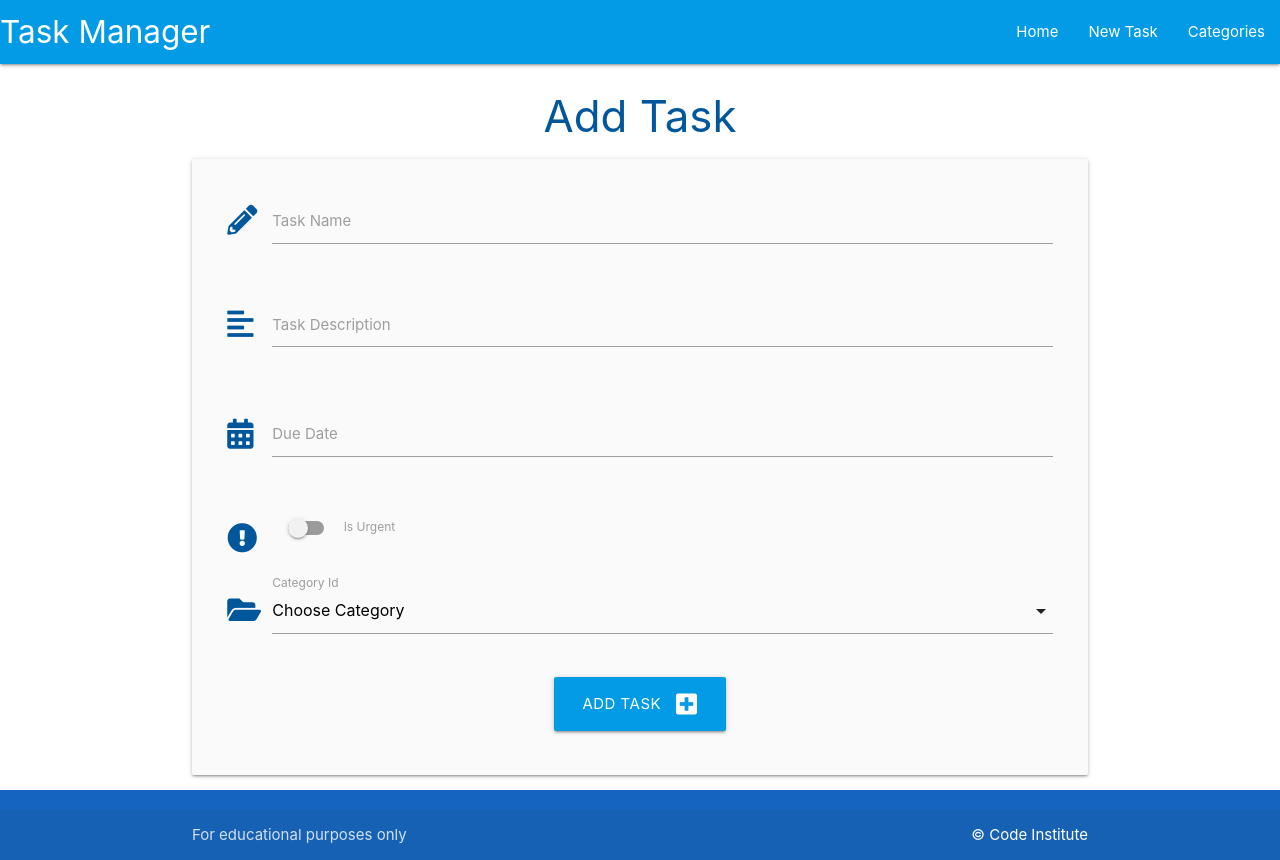
After one commit to Deneb331/flask-sqlalchemy-task-manager, a Flask app: page /add_task in a window 1280 px wide. The commit adds this page. Run offline with Flask 2, Linux system fonts and the light colour scheme; data that the repository does not hold is empty.

Commit message:
Finish task manager project

```diff
--- a/taskmanager/routes.py
+++ b/taskmanager/routes.py
@@ -1,8 +1,79 @@
-from flask import render_template
+from flask import render_template, request, redirect, url_for
 from taskmanager import app, db
 from taskmanager.models import Category, Task
+
+# If psql stops working, stop the application and run in the terminal set_pg, then psql, and start the application again.
 
 
 @app.route("/")
 def home():
-    return render_template("base.html")
+    tasks = list(Task.query.order_by(Task.id).all())
+    return render_template("tasks.html", tasks=tasks)
+
+
+@app.route("/categories")
+def categories():
+    categories = list(Category.query.order_by(Category.category_name).all())
+    return render_template("categories.html", categories=categories)
+
+
+@app.route("/add_category", methods=["GET", "POST"])
+def add_category():
+    if request.method == "POST":
+        category = Category(category_name=request.form.get("category_name"))
+        db.session.add(category)
+        db.session.commit()
+        return redirect(url_for("categories"))
+    return render_template("add_category.html")
+
+@app.route("/edit_category/<int:category_id>", methods=["GET", "POST"])
+def edit_category(category_id):
+    category = Category.query.get_or_404(category_id)
+    if request.method == "POST":
+        category.category_name = request.form.get("category_name")
+        db.session.commit()
+        return redirect(url_for("categories"))
+    return render_template("edit_category.html", category=category)
+
+@app.route("/delete_category/<int:category_id>")
+def delete_category(category_id):
+    category = Category.query.get_or_404(category_id)
+    db.session.delete(category)
+    db.session.commit()
+    return redirect(url_for("categories"))
+
+@app.route("/add_task", methods=["GET", "POST"])
+def add_task():
+    categories = list(Category.query.order_by(Category.category_name).all())
+    if request.method == "POST":
+        task = Task(
+            task_name=request.form.get("task_name"),
+            task_description=request.form.get("task_description"),
+            is_urgent=bool(True if request.form.get("is_urgent") else False),
+            due_date=request.form.get("due_date"),
+            category_id=request.form.get("category_id")
+        )
+        db.session.add(task)
+        db.session.commit()
+        return redirect(url_for("home"))
+    return render_template("add_task.html", categories=categories)
+
+@app.route("/edit_task/<int:task_id>", methods=["GET", "POST"])
+def edit_task(task_id):
+    task = Task.query.get_or_404(task_id)
+    categories = list(Category.query.order_by(Category.category_name).all())
+    if request.method == "POST":
+        task.task_name = request.form.get("task_name")
+        task.task_description = request.form.get("task_description")
+        task.is_urgent = bool(True if request.form.get("is_urgent") else False)
+        task.due_date = request.form.get("due_date")
+        task.category_id = request.form.get("category_id")
+        db.session.commit()
+    return render_template("edit_task.html", task=task, categories=categories)
+
+@app.route("/delete_task/<int:task_id>")
+def delete_task(task_id):
+    task = Task.query.get_or_404(task_id)
+    db.session.delete(task)
+    db.session.commit()
+    return redirect(url_for("home"))
--- /dev/null
+++ b/taskmanager/static/css/style.css
@@ -0,0 +1,9 @@
+body {
+    display: flex;
+    min-height: 100vh;
+    flex-direction: column;
+}
+
+main {
+    flex: 1 0 auto;
+}
--- /dev/null
+++ b/taskmanager/static/js/script.js
@@ -0,0 +1,22 @@
+document.addEventListener('DOMContentLoaded', function () {
+  //Navbar initialization
+  let sidenav = document.querySelectorAll('.sidenav');
+  M.Sidenav.init(sidenav);
+
+  //Datepicker initialization
+  let datepicker = document.querySelectorAll('.datepicker');
+  M.Datepicker.init(datepicker, {
+    format: "dd mmmm, yyyy",
+    i18n: {
+      done: "Select"
+    }
+  });
+
+  //Select initialization
+  let selects = document.querySelectorAll('select');
+  M.FormSelect.init(selects);
+
+  //Collapsibles initialization
+  let collapsibles = document.querySelectorAll('.collapsible');
+  M.Collapsible.init(collapsibles);
+});
--- /dev/null
+++ b/taskmanager/templates/add_task.html
@@ -0,0 +1,72 @@
+{% extends "base.html" %}
+{% block content %}
+
+<h3 class="light-blue-text text-darken-4 center-align">Add Task</h3>
+
+<div class="row card-panel grey lighten-5">
+    <form class="col s12" method="POST" action="{{ url_for('add_task') }}">
+        <!-- task name -->
+        <div class="row">
+            <div class="input-field col s12">
+                <i class="fas fa-pencil-alt prefix light-blue-text text-darken-4"></i>
+                <input id="task_name" name="task_name" minlength="5" maxlength="50" type="text" class="validate"
+                    required>
+                <label for="task_name">Task Name</label>
+            </div>
+        </div>
+        <!-- task description -->
+        <div class="row">
+            <div class="input-field col s12">
+                <i class="fas fa-align-left prefix light-blue-text text-darken-4"></i>
+                <textarea id="task_description" name="task_description" minlength="5" maxlength="200" type="text"
+                    class="materialize-textarea validate" required></textarea>
+                <label for="task_description">Task Description</label>
+            </div>
+        </div>
+        <!-- due date -->
+        <div class="row">
+            <div class="input-field col s12">
+                <i class="fas fa-calendar-alt prefix light-blue-text text-darken-4"></i>
+                <input id="due_date" name="due_date" type="text" class="datepicker validate" required>
+                <label for="due_date">Due Date</label>
+            </div>
+        </div>
+        <!-- is urgent -->
+        <div class="row">
+            <div class="input-field col s12">
+                <div class="switch">
+                    <i class="fas fa-exclamation-circle prefix light-blue-text text-darken-4"></i>
+                    <label for="is_urgent">
+                        <input id="is_urgent" name="is_urgent" type="checkbox">
+                        <span class="lever"></span>
+                        Is Urgent
+                    </label>
+                </div>
+            </div>
+        </div>
+        <!-- category id -->
+        <!-- task name -->
+        <div class="row">
+            <div class="input-field col s12">
+                <i class="fas fa-folder-open prefix light-blue-text text-darken-4"></i>
+                <select name="category_id" id="category_id" class="validate" required>
+                    <option value="" disabled selected>Choose Category</option>
+                    {% for category in categories %}
+                    <option value="{{ category.id }}">{{ category.category_name }}</option>
+                    {% endfor %}
+                </select>
+                <label for="category_id">Category Id</label>
+            </div>
+        </div>
+        <!-- submit button -->
+        <div class="row">
+            <div class="col s12 center-align">
+                <button type="submit" class="btn-large light-blue darken-1">
+                    Add Task <i class="fas fa-plus-square right"></i>
+                </button>
+            </div>
+        </div>
+    </form>
+</div>
+
+{% endblock %}
--- a/taskmanager/templates/base.html
+++ b/taskmanager/templates/base.html
@@ -1,14 +1,57 @@
 <!DOCTYPE html>
 <html lang="en">
+
 <head>
     <meta charset="UTF-8">
     <meta http-equiv="X-UA-Compatible" content="IE=edge">
     <meta name="viewport" content="width=device-width, initial-scale=1.0">
+    <link rel="stylesheet" href="https://cdnjs.cloudflare.com/ajax/libs/font-awesome/5.15.3/css/all.min.css"
+        integrity="sha512-iBBXm8fW90+nuLcSKlbmrPcLa0OT92xO1BIsZ+ywDWZCvqsWgccV3gFoRBv0z+8dLJgyAHIhR35VZc2oM/gI1w=="
+        crossorigin="anonymous" referrerpolicy="no-referrer">
+    <link rel="stylesheet" href="https://cdnjs.cloudflare.com/ajax/libs/materialize/1.0.0/css/materialize.min.css"
+        type="text/css">
+    <link rel="stylesheet" href="{{ url_for('static', filename='css/style.css') }}" type="text/css">
     <title>Task Manager</title>
 </head>
+
 <body>
 
-    Hello World!
+    <header>
+        <nav class="light-blue darken-1">
+            <div class="nav-wrapper">
+                <a href="{{ url_for('home') }}" class="brand-logo">Task Manager</a>
+                <a href="#" data-target="mobile-demo" class="sidenav-trigger"><i class="fas fa-bars"></i></a>
+                <ul class="right hide-on-med-and-down">
+                    <li><a href="{{ url_for('home') }}">Home</a></li>
+                    <li><a href="{{ url_for('add_task') }}">New Task</a></li>
+                    <li><a href="{{ url_for('categories') }}">Categories</a></li>
+                </ul>
+            </div>
+        </nav>
 
+        <ul class="sidenav" id="mobile-demo">
+            <li><a href="{{ url_for('home') }}">Home</a></li>
+            <li><a href="{{ url_for('add_task') }}">New Task</a></li>
+            <li><a href="{{ url_for('categories') }}">Categories</a></li>
+        </ul>
+    </header>
+
+    <main class="container">
+        {% block content %}
+        {% endblock %}
+    </main>
+
+    <footer class="page-footer blue darken-3">
+        <div class="footer-copyright">
+            <div class="container">
+                For educational purposes only
+                <a class="white-text right" href="https://codeinstitute.net/" target="_blank">&copy; Code Institute</a>
+            </div>
+        </div>
+    </footer>
+
+    <script src="{{ url_for('static', filename='js/script.js') }}"></script>
+    <script src="https://cdnjs.cloudflare.com/ajax/libs/materialize/1.0.0/js/materialize.min.js"></script>
 </body>
+
 </html>
```
Also changed, not shown: taskmanager/templates/add_category.html (added, +27 -0 lines), taskmanager/templates/categories.html (added, +31 -0 lines), taskmanager/templates/edit_category.html (added, +28 -0 lines), taskmanager/templates/edit_task.html (added, +79 -0 lines), taskmanager/templates/tasks.html (added, +36 -0 lines).
